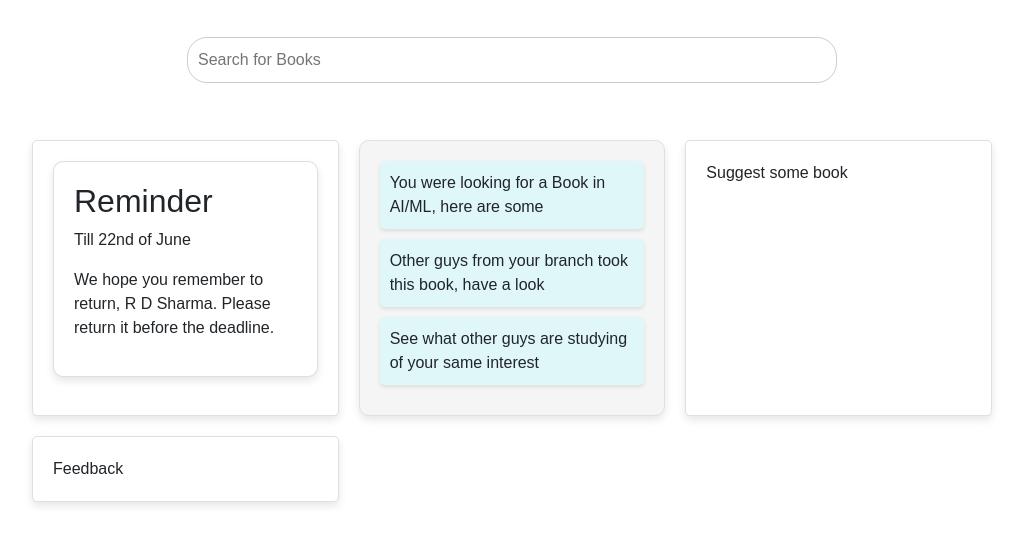
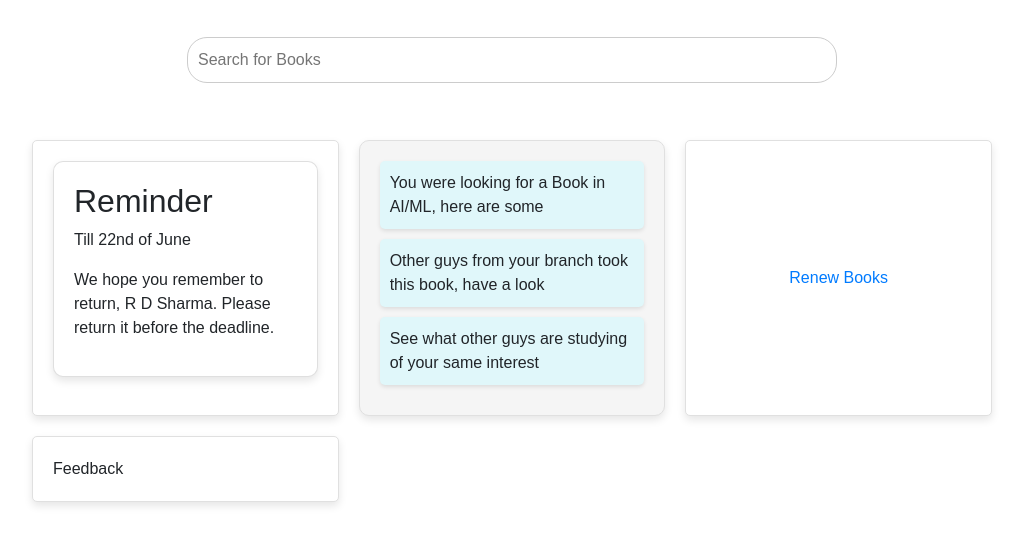
Before and after one commit to sachinKumarYadav7/WebDev_Hackathon, a Flask app: page /home in a window 1280 px wide. Shown: the part 58-603 px from the top of the page, without its empty margins (128-1151 px from the left). Run offline with Flask 3, Linux system fonts and the light colour scheme; the visitor is signed in with stand-in values (Sample User, id 1).

Commit message:
Made a grid clickable

```diff
--- a/Lib_project/templates/home.html
+++ b/Lib_project/templates/home.html
@@ -64,6 +64,25 @@
             grid-template-columns: repeat(auto-fill, minmax(250px, 1fr));
             gap: 20px;
         }
+
+        .grid-renew-books {
+    position: relative;
+    text-decoration: none; /* Remove default underline */
+    display: flex;
+    justify-content: center;
+    align-items: center;
+    background-color: #ffffff;
+    border: 1px solid #e0e0e0;
+    border-radius: 5px;
+    padding: 20px;
+    box-shadow: 0px 4px 8px rgba(0, 0, 0, 0.1);
+    transition: transform 0.3s ease;
+}
+
+.grid-renew-books:hover {
+    transform: translateY(-5px);
+}
+
 
         .grid-item {
             background-color: #ffffff;
@@ -400,7 +419,8 @@
                     <div class="advertisement">See what other guys are studying of your same interest</div>
                 </div>
             </div>
-            <div class="grid-item">Suggest some book</div>
+            <a href="#" class="grid-item grid-renew-books">Renew Books</a>
+
             <div class="grid-item">Feedback</div>
         </div>
     </div>
```
